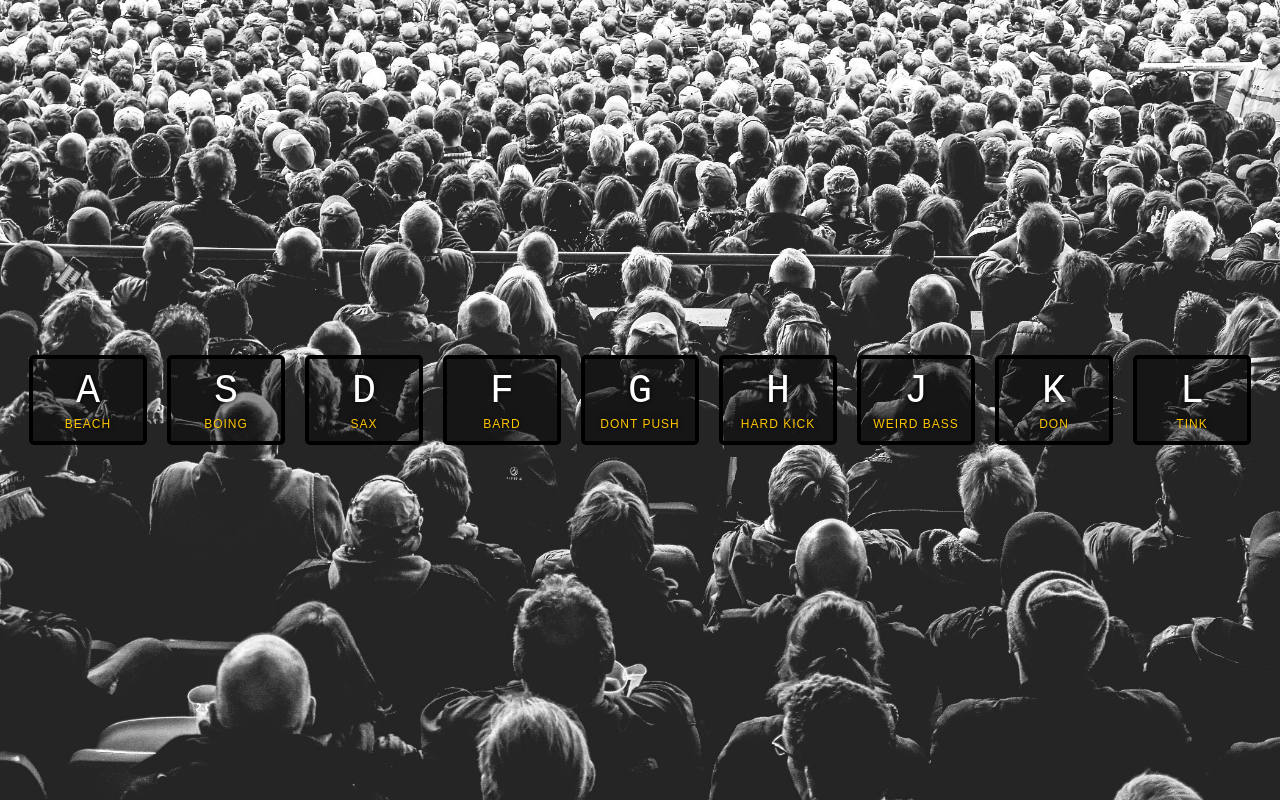
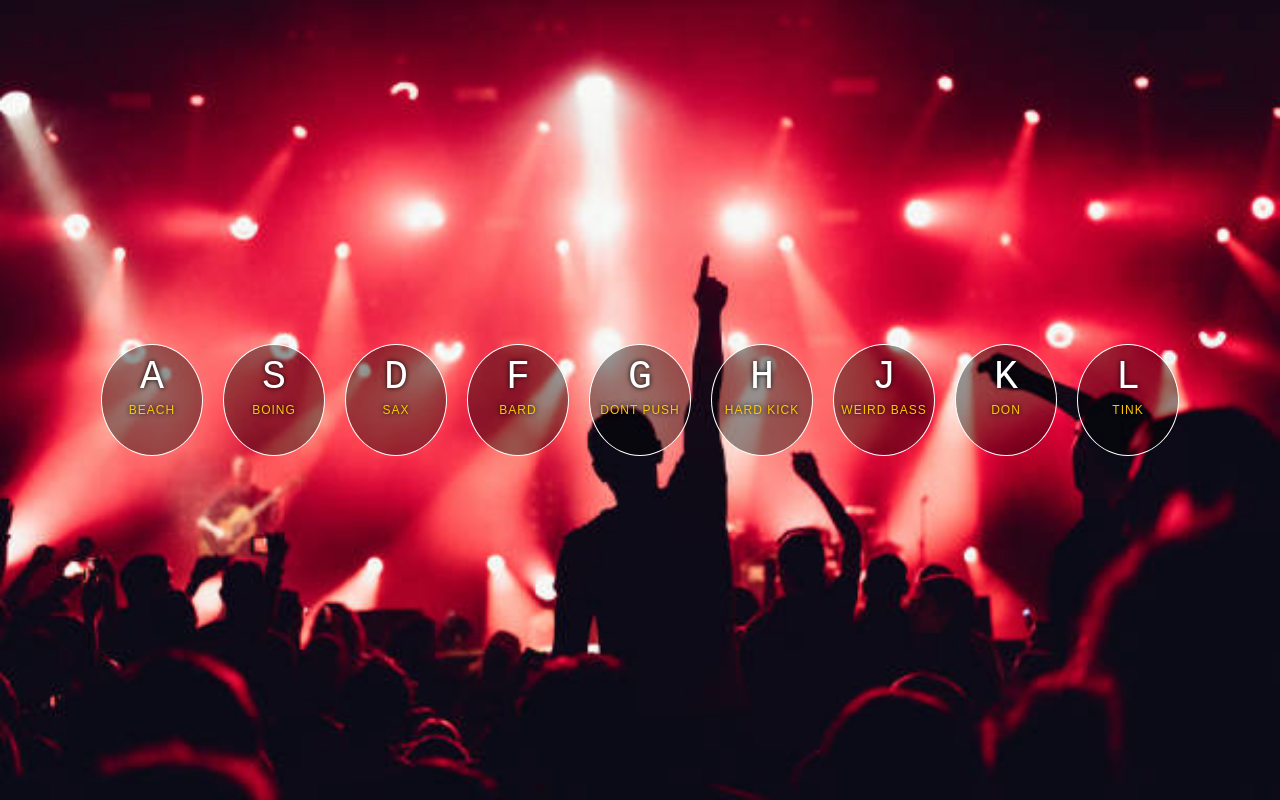
Before and after one commit to BenRinger/DrumKit, a plain HTML site: page index.html in a window 1280 px wide. Drawn offline with Linux system fonts and the light colour scheme.

Commit message:
bg roundbuttons

```diff
--- a/index.html
+++ b/index.html
@@ -11,39 +11,39 @@
 
 
   <div class="keys">
-    <div data-key="65" class="key">
+    <div data-key="65" class="key btn">
       <kbd>A</kbd>
       <span class="sound">Beach</span>
     </div>
-    <div data-key="83" class="key">
+    <div data-key="83" class="key btn">
       <kbd>S</kbd>
       <span class="sound">Boing</span>
     </div>
-    <div data-key="68" class="key">
+    <div data-key="68" class="key btn">
       <kbd>D</kbd>
       <span class="sound">Sax</span>
     </div>
-    <div data-key="70" class="key">
+    <div data-key="70" class="key btn">
       <kbd>F</kbd>
       <span class="sound">Bard</span>
     </div>
-    <div data-key="71" class="key">
+    <div data-key="71" class="key btn">
       <kbd>G</kbd>
       <span class="sound">DONT PUSH</span>
     </div>
-    <div data-key="72" class="key">
+    <div data-key="72" class="key btn">
       <kbd>H</kbd>
       <span class="sound">Hard Kick</span>
     </div>
-    <div data-key="74" class="key">
+    <div data-key="74" class="key btn">
       <kbd>J</kbd>
       <span class="sound">Weird Bass</span>
     </div>
-    <div data-key="75" class="key">
+    <div data-key="75" class="key btn">
       <kbd>K</kbd>
       <span class="sound">Don</span>
     </div>
-    <div data-key="76" class="key">
+    <div data-key="76" class="key btn">
       <kbd>L</kbd>
       <span class="sound">tink</span>
     </div>
--- a/style.css
+++ b/style.css
@@ -1,6 +1,6 @@
 html {
   font-size: 10px;
-  background: url('./background.jpg') bottom center;
+  background: url('./stockConcert.jpg') bottom center;
   background-size: cover;
 }
 
@@ -49,3 +49,11 @@ kbd {
   letter-spacing: .1rem;
   color: #ffc600;
 }
+
+.btn{
+  display:block;
+  height: 90px;
+  width: 90px;
+  border-radius: 50%;
+  border: 1px solid;
+}
```
Also changed, not shown: stockConcert.jpg (added).
